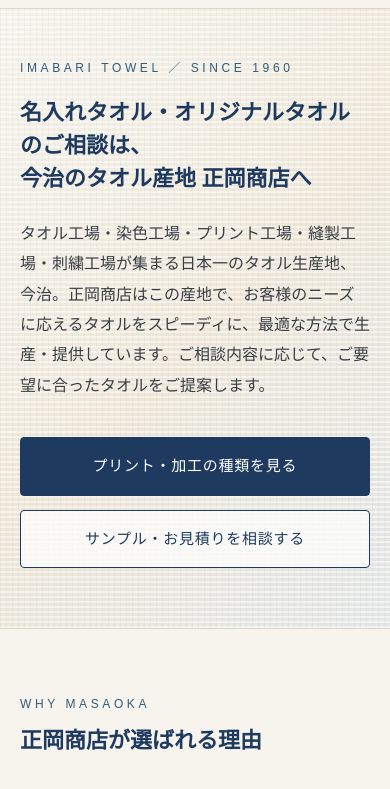
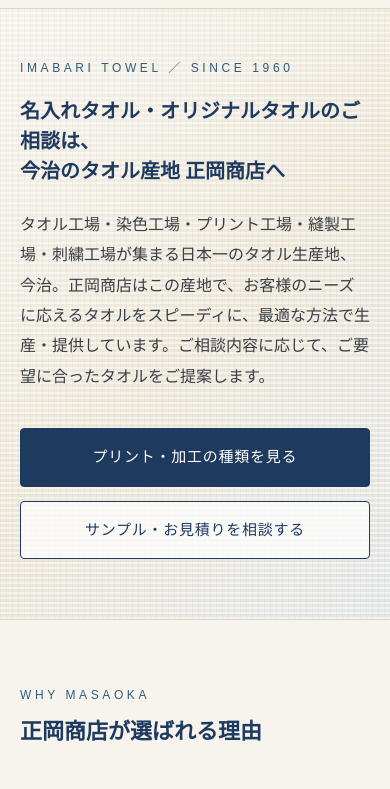
Before and after one commit to wtdforiphone8-arch/-, a plain HTML site: page masaoka/index.html in a window 390 px wide. Shown: the part 55-844 px from the top of the page. Drawn offline with Linux system fonts and the light colour scheme.

Commit message:
Mobile: hero heading 20px so the last line fits

```diff
--- a/masaoka/index.html
+++ b/masaoka/index.html
@@ -148,7 +148,7 @@ tr:last-child th,tr:last-child td{border-bottom:none}
 }
 
 @media (max-width:600px){
-  .hero h1{font-size:22px;letter-spacing:0}
+  .hero h1{font-size:20px;letter-spacing:0}
   .tbl-wrap{border:0;background:transparent;overflow:visible}
   .size{display:block;width:100%;font-size:13.5px}
   .size thead{display:none}
```
